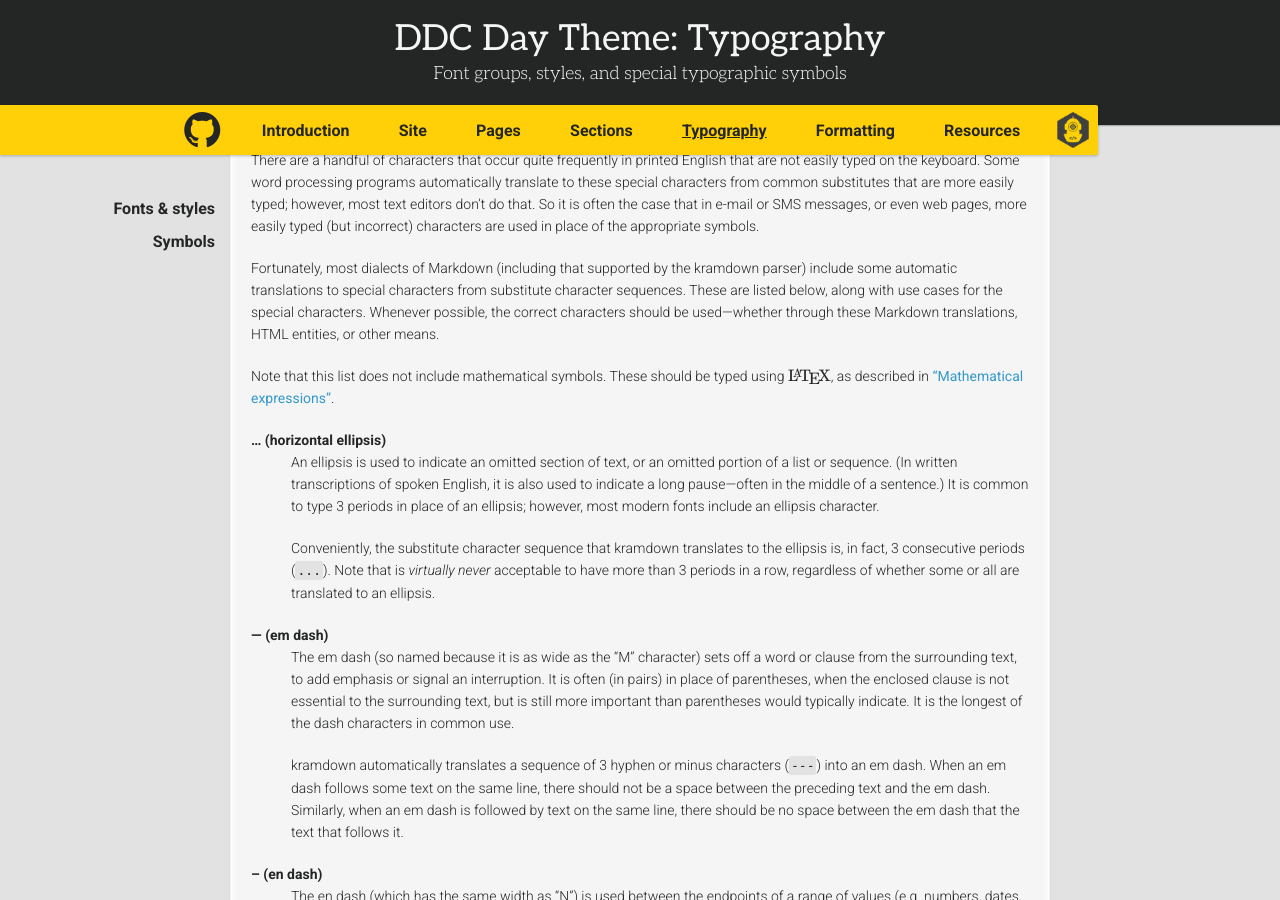
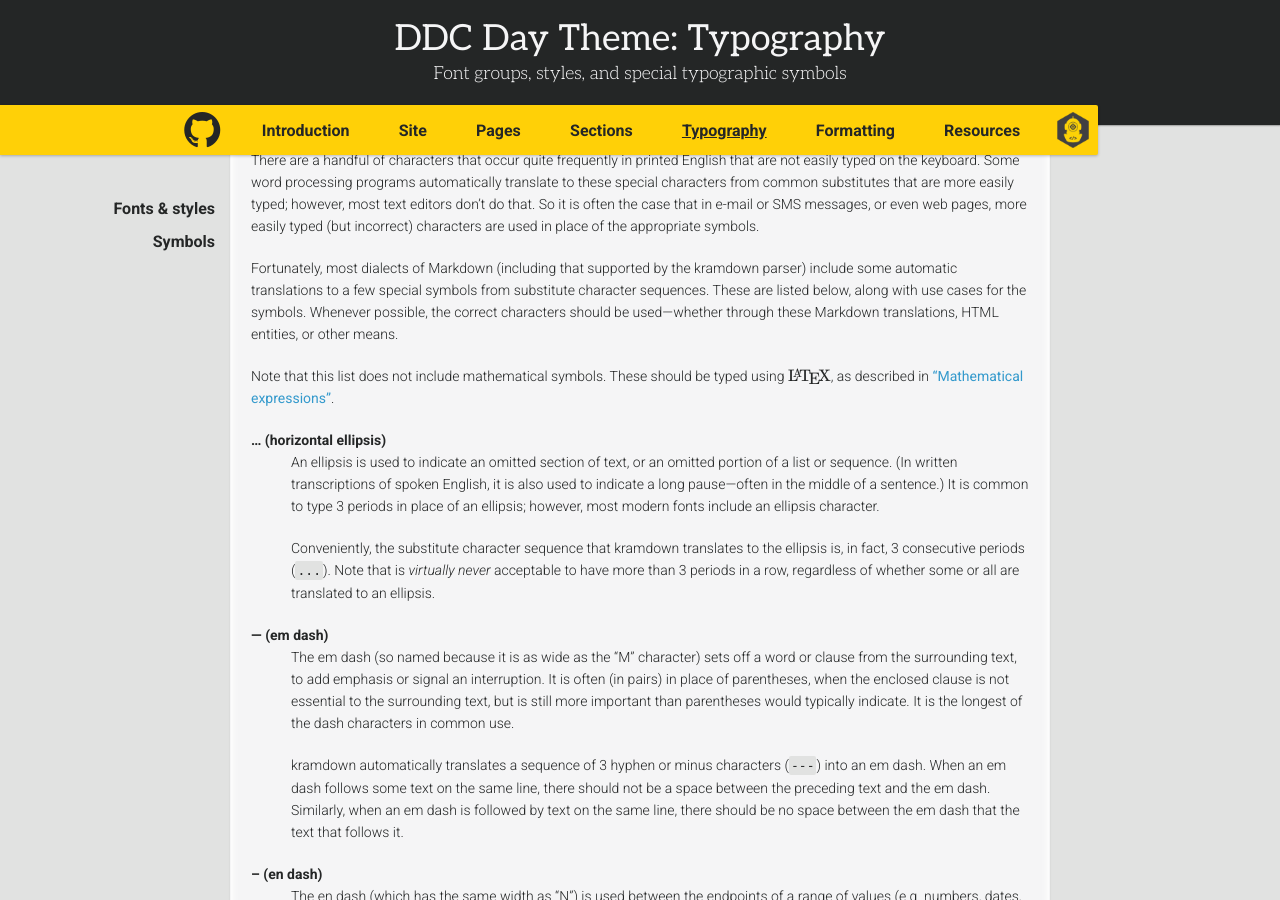
Before and after one commit to ddc-java/ddc-day, a Jekyll site: the page built from typography.md, in a window 1280 px wide and 900 px high, scrolled down 859 px. Built offline with Jekyll 4.4.1, drawn with Linux system fonts in a browser that asks for light colours; nearby versions of some CDN libraries; some web fonts are replaced; our own code applies the rules of GitHub Pages for plain Markdown files; formulas are drawn with MathJax 3.

```diff
--- a/typography.md
+++ b/typography.md
@@ -47,7 +47,7 @@
 
 There are a handful of characters that occur quite frequently in printed English that are not easily typed on the keyboard. Some word processing programs automatically translate to these special characters from common substitutes that are more easily typed; however, most text editors don't do that. So it is often the case that in e-mail or SMS messages, or even web pages, more easily typed (but incorrect) characters are used in place of the appropriate symbols.
 
-Fortunately, most dialects of Markdown (including that supported by the kramdown parser) include some automatic translations to special characters from substitute character sequences. These are listed below, along with use cases for the special characters. Whenever possible, the correct characters should be used---whether through these Markdown translations, HTML entities, or other means.
+Fortunately, most dialects of Markdown (including that supported by the kramdown parser) include some automatic translations to a few special symbols from substitute character sequences. These are listed below, along with use cases for the symbols. Whenever possible, the correct characters should be used---whether through these Markdown translations, HTML entities, or other means.
 
 Note that this list does not include mathematical symbols. These should be typed using $\rm\LaTeX$, as described in ["Mathematical expressions"](formatting.md#mathematical-expressions).
 
```
